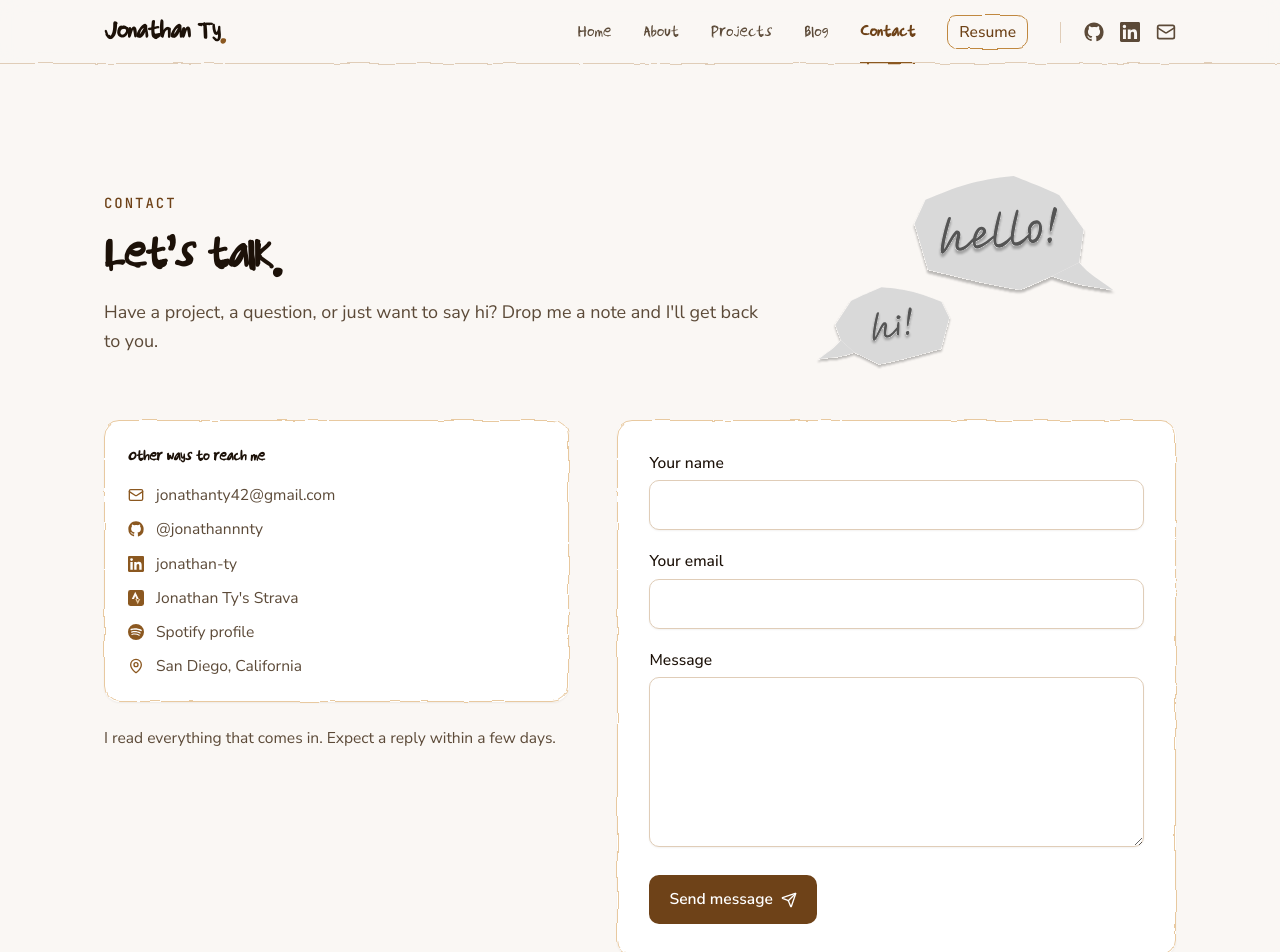
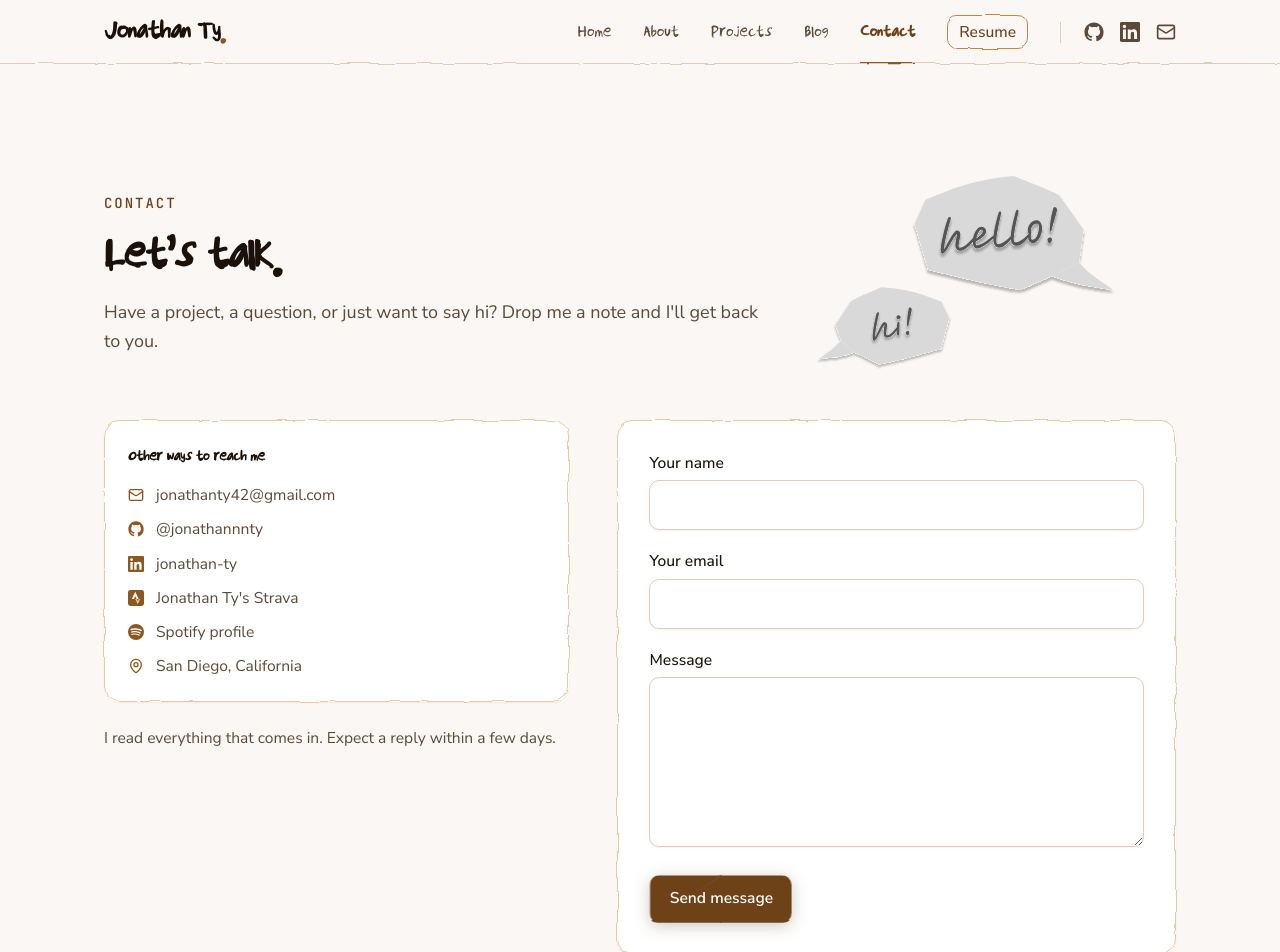
Before and after one commit to jonathannnty/portfolio, a Next.js app: page /contact in a window 1280 px wide. Shown: the top 952 px of the page. Built offline with nearby package versions, Linux system fonts and the light colour scheme.

Commit message:
feat: implement animated paper-plane submit button in contact form; enhance Spotify widget with polling for real-time updates

```diff
--- a/app/api/spotify/route.ts
+++ b/app/api/spotify/route.ts
@@ -1,6 +1,6 @@
 import { getSpotifyData } from "@/lib/activity/spotify";
 
-export const revalidate = 60;
+export const dynamic = "force-dynamic";
 
 export async function GET() {
   const data = await getSpotifyData();
--- a/app/components/contact-form.tsx
+++ b/app/components/contact-form.tsx
@@ -1,8 +1,9 @@
 "use client";
 
-import { useActionState, useEffect, useState } from "react";
+import { useActionState, useRef, useState } from "react";
 import { useFormStatus } from "react-dom";
-import { Send, CheckCircle2, AlertCircle } from "lucide-react";
+import { CheckCircle2, AlertCircle } from "lucide-react";
+import { createTimeline } from "animejs";
 import { submitContactMessage } from "@/app/contact/actions";
 import {
   initialContactState,
@@ -127,51 +128,179 @@ function Field({ label, name, type, autoComplete, error }: FieldProps) {
   );
 }
 
-const PLANE_ANIM_MS = 1100;
-
 function SubmitButton() {
   const { pending } = useFormStatus();
-  const [launching, setLaunching] = useState(false);
+  const btnRef = useRef<HTMLButtonElement>(null);
+  const animatingRef = useRef(false);
+  const [animating, setAnimating] = useState(false);
 
-  useEffect(() => {
-    if (pending) setLaunching(true);
-  }, [pending]);
-
-  useEffect(() => {
-    if (!launching) return;
-    const timer = setTimeout(() => setLaunching(false), PLANE_ANIM_MS);
-    return () => clearTimeout(timer);
-  }, [launching]);
-
-  const busy = pending || launching;
+  const handleClick = () => {
+    if (animatingRef.current || !btnRef.current) return;
+    animatingRef.current = true;
+    setAnimating(true);
+    runPlaneAnimation(btnRef.current, () => {
+      animatingRef.current = false;
+      setAnimating(false);
+    });
+  };
 
   return (
     <button
+      ref={btnRef}
       type="submit"
-      className="btn-primary plane-btn"
-      disabled={pending}
-      data-pending={busy}
+      className="paper-plane-btn"
+      disabled={pending || animating}
+      aria-label={pending ? "Sending message" : "Send message"}
+      onClick={handleClick}
     >
-      <span>{busy ? "Sending..." : "Send message"}</span>
-      <span
-        className="plane-launch relative inline-flex h-4 w-4 items-center justify-center"
+      <span className="pp-text">
+        {pending ? "Sending..." : "Send message"}
+      </span>
+      <span className="pp-success" aria-hidden>
+        <svg viewBox="0 0 16 16">
+          <polyline points="3.75 9 7 12 13 5" />
+        </svg>
+        Sent!
+      </span>
+      <svg
+        className="pp-trails-svg"
+        viewBox="0 0 33 64"
         aria-hidden
       >
-        <Send className="plane-icon relative h-4 w-4" />
-        <svg
-          className="plane-trail pointer-events-none absolute"
-          viewBox="0 0 24 24"
-          fill="none"
-          stroke="currentColor"
-          strokeWidth="2"
-          strokeLinecap="round"
-          aria-hidden
-        >
-          <path d="M22 4 Q 6 12 22 20" />
-          <path d="M20 2 Q 2 12 20 22" />
-          <path d="M18 0 Q -2 12 18 24" />
-        </svg>
-      </span>
+        <path d="M26,4 C28,13.3333333 29,22.6666667 29,32 C29,41.3333333 28,50.6666667 26,60" />
+        <path d="M6,4 C8,13.3333333 9,22.6666667 9,32 C9,41.3333333 8,50.6666667 6,60" />
+      </svg>
+      <div className="pp-plane" aria-hidden>
+        <div className="pp-left" />
+        <div className="pp-right" />
+      </div>
     </button>
   );
 }
+
+function runPlaneAnimation(btn: HTMLButtonElement, onDone: () => void) {
+  // ── Timeline 1: polygon morph + plane fly-off ──────────────────────────
+  createTimeline({ defaults: { ease: "linear" } })
+    // Step 1 — converge wings toward centre (fold initiation)
+    .add(btn, {
+      "--pp-left-wing-first-x": 50,
+      "--pp-left-wing-first-y": 100,
+      "--pp-right-wing-second-x": 50,
+      "--pp-right-wing-second-y": 100,
+      duration: 200,
+      onComplete() {
+        // Instant-reshape into 3-D paper-plane configuration
+        const s = btn.style;
+        s.setProperty("--pp-left-wing-first-y", "0");
+        s.setProperty("--pp-left-wing-second-x", "40");
+        s.setProperty("--pp-left-wing-second-y", "100");
+        s.setProperty("--pp-left-wing-third-x", "0");
+        s.setProperty("--pp-left-wing-third-y", "100");
+        s.setProperty("--pp-left-body-third-x", "40");
+        s.setProperty("--pp-right-wing-first-x", "50");
+        s.setProperty("--pp-right-wing-first-y", "0");
+        s.setProperty("--pp-right-wing-second-x", "60");
+        s.setProperty("--pp-right-wing-second-y", "100");
+        s.setProperty("--pp-right-wing-third-x", "100");
+        s.setProperty("--pp-right-wing-third-y", "100");
+        s.setProperty("--pp-right-body-third-x", "60");
+      },
+    })
+    // Step 2 — tuck wing tips upward
+    .add(btn, {
+      "--pp-left-wing-third-x": 20,
+      "--pp-left-wing-third-y": 90,
+      "--pp-left-wing-second-y": 90,
+      "--pp-left-body-third-y": 90,
+      "--pp-right-wing-third-x": 80,
+      "--pp-right-wing-third-y": 90,
+      "--pp-right-body-third-y": 90,
+      "--pp-right-wing-second-y": 90,
+      duration: 200,
+    })
+    // Step 3 — tilt for launch
+    .add(btn, {
+      "--pp-rotate": 50,
+      "--pp-left-wing-third-y": 95,
+      "--pp-left-wing-third-x": 27,
+      "--pp-right-body-third-x": 45,
+      "--pp-right-wing-second-x": 45,
+      "--pp-right-wing-third-x": 60,
+      "--pp-right-wing-third-y": 83,
+      duration: 250,
+    })
+    // Step 4 — begin liftoff
+    .add(btn, {
+      "--pp-rotate": 60,
+      "--pp-plane-x": -8,
+      "--pp-plane-y": 40,
+      duration: 200,
+    })
+    // Step 5 — fly off screen
+    .add(btn, {
+      "--pp-rotate": 40,
+      "--pp-plane-x": 45,
+      "--pp-plane-y": -300,
+      "--pp-plane-opacity": 0,
+      duration: 375,
+      onComplete() {
+        setTimeout(() => {
+          btn.removeAttribute("style");
+          btn.style.opacity = "0";
+          btn.style.transform = "translateY(-8px)";
+          createTimeline()
+            .add(btn, {
+              opacity: 1,
+              translateY: 0,
+              duration: 300,
+              ease: "outExpo",
+            })
+            .call(() => {
+              btn.removeAttribute("style");
+              onDone();
+            });
+        }, 1800);
+      },
+    });
+
+  // ── Timeline 2: text/colour/trail/success (parallel) ──────────────────
+  createTimeline({ defaults: { ease: "linear" } })
+    // Fade text, collapse border-radius, flash wings darker
+    .add(
+      btn,
+      {
+        "--pp-text-opacity": 0,
+        "--pp-border-radius": 0,
+        "--pp-left-wing-bg": "#512e10",
+        "--pp-right-wing-bg": "#512e10",
+        duration: 110,
+      },
+      0,
+    )
+    // Return wings to base colour
+    .add(btn, {
+      "--pp-left-wing-bg": "#6e4218",
+      "--pp-right-wing-bg": "#6e4218",
+      duration: 140,
+    })
+    // Add body shading (depth illusion)
+    .add(
+      btn,
+      {
+        "--pp-left-body-bg": "#512e10",
+        "--pp-right-body-bg": "#3a1e08",
+        duration: 250,
+      },
+      350,
+    )
+    // Reveal trail streaks
+    .add(btn, { "--pp-trails-stroke": 171, duration: 220 }, 820)
+    // Slide success label in
+    .add(
+      btn,
+      { "--pp-success-opacity": 1, "--pp-success-x": 0, duration: 200 },
+      1190,
+    )
+    // Draw success checkmark
+    .add(btn, { "--pp-success-stroke": 0, duration: 150 }, 1390);
+}
--- a/app/globals.css
+++ b/app/globals.css
@@ -390,101 +390,230 @@
     transform: translateY(1px);
   }
 
-  /* Send-button plane — nudges on hover, launches off-screen on submit
-     with curved trailing motion lines behind it. Mid-flight the icon
-     shifts from white to brand brown so its outline stays readable
-     against the white contact-form card. */
-  .plane-launch {
-    overflow: visible;
-  }
-  .plane-btn .plane-icon {
-    transition: transform 220ms var(--ease-out-expo);
-  }
-  .plane-btn:hover:not([data-pending="true"]) .plane-icon {
-    transform: translate(2px, -2px) rotate(-8deg);
-  }
-  .plane-btn[data-pending="true"] .plane-icon {
-    animation: planeFlyOut 1100ms var(--ease-out-expo) forwards;
+  /* Paper-plane submit button — the button face is four clip-path polygon
+     pieces that morph into a 3-D paper plane and fly off on submit.
+     Adapted from withaarzoo/Animated-Paper-Plane-Button (GSAP → anime.js). */
+  .paper-plane-btn {
+    /* Unitless coordinate vars used in calc(var * 1%) clip-path expressions */
+    --pp-border-radius: 10;
+    --pp-x: 0;
+    --pp-y: 0;
+    --pp-rotate: 0;
+    --pp-plane-x: 0;
+    --pp-plane-y: 0;
+    --pp-plane-opacity: 1;
+    --pp-text-opacity: 1;
+    --pp-trails-stroke: 57;
+
+    /* Left wing polygon vertices */
+    --pp-left-wing-first-x: 0;
+    --pp-left-wing-first-y: 0;
+    --pp-left-wing-second-x: 50;
+    --pp-left-wing-second-y: 0;
+    --pp-left-wing-third-x: 0;
+    --pp-left-wing-third-y: 100;
+    --pp-left-wing-bg: #6e4218;
+
+    /* Left body polygon vertices */
+    --pp-left-body-first-x: 51;
+    --pp-left-body-first-y: 0;
+    --pp-left-body-second-x: 51;
+    --pp-left-body-second-y: 100;
+    --pp-left-body-third-x: 0;
+    --pp-left-body-third-y: 100;
+    --pp-left-body-bg: #6e4218;
+
+    /* Right wing polygon vertices */
+    --pp-right-wing-first-x: 49;
+    --pp-right-wing-first-y: 0;
+    --pp-right-wing-second-x: 100;
+    --pp-right-wing-second-y: 0;
+    --pp-right-wing-third-x: 100;
+    --pp-right-wing-third-y: 100;
+    --pp-right-wing-bg: #6e4218;
+
+    /* Right body polygon vertices */
+    --pp-right-body-first-x: 49;
+    --pp-right-body-first-y: 0;
+    --pp-right-body-second-x: 49;
+    --pp-right-body-second-y: 100;
+    --pp-right-body-third-x: 100;
+    --pp-right-body-third-y: 100;
+    --pp-right-body-bg: #6e4218;
+
+    /* Success label */
+    --pp-success-x: -16;
+    --pp-success-stroke: 14;
+    --pp-success-opacity: 0;
+
+    /* Layout — mirrors .btn-primary but background: none (polygons provide it) */
+    display: inline-flex;
+    align-items: center;
+    justify-content: center;
+    cursor: pointer;
+    position: relative;
+    border: 0;
+    padding: 0.75rem 1.25rem;
+    min-width: 9rem;
+    background: none;
+    outline: none;
+    color: #ffffff;
+    font-family: var(--font-sans);
+    font-weight: 600;
+    font-size: var(--text-sm);
+    line-height: 1.5;
+    -webkit-tap-highlight-color: transparent;
   }
 
-  @keyframes planeFlyOut {
-    0% {
-      transform: translate(0, 0) rotate(0deg) scale(1);
-      opacity: 1;
-      color: #ffffff;
-    }
-    14% {
-      transform: translate(-7px, 5px) rotate(-12deg) scale(1);
-      opacity: 1;
-      color: #ffffff;
-    }
-    26% {
-      /* plane clears the brown button — swap to brown so it's visible */
-      color: var(--color-primary-700);
-    }
-    40% {
-      transform: translate(18px, -14px) rotate(-22deg) scale(1.05);
-    }
-    100% {
-      transform: translate(100vw, -60vh) rotate(-32deg) scale(1.2);
-      opacity: 0;
-      color: var(--color-primary-700);
-    }
+  .paper-plane-btn:disabled {
+    cursor: not-allowed;
   }
 
-  /* Curved wavy trails that flutter out behind the plane as it launches,
-     mimicking the paper-airplane motion lines in the reference gif. */
-  .plane-trail {
-    position: absolute;
-    top: 50%;
-    right: 55%;
-    width: 0.9rem;
-    height: 1.1rem;
-    color: #ffffff;
-    opacity: 0;
-    transform: translateY(-30%);
-  }
-  .plane-btn[data-pending="true"] .plane-trail {
-    animation: planeTrailFade 1100ms var(--ease-out-expo) forwards;
-  }
-  .plane-btn[data-pending="true"] .plane-trail path {
-    animation: planeTrailRipple 520ms ease-in-out infinite;
-    transform-origin: 50% 50%;
-  }
-  .plane-btn[data-pending="true"] .plane-trail path:nth-child(2) {
-    animation-delay: 90ms;
-  }
-  .plane-btn[data-pending="true"] .plane-trail path:nth-child(3) {
-    animation-delay: 180ms;
+  .paper-plane-btn:focus-visible {
+    outline: 2px solid var(--color-primary-500);
+    outline-offset: 3px;
+    border-radius: var(--radius-md);
   }
 
-  @keyframes planeTrailFade {
-    0% {
-      opacity: 0;
-      transform: translate(4px, -30%);
-    }
-    22% {
-      opacity: 1;
-      transform: translate(0, -30%);
-    }
-    65% {
-      opacity: 0.85;
-      transform: translate(-2px, -28%);
-    }
-    100% {
-      opacity: 0;
-      transform: translate(-6px, -25%);
-    }
+  /* Polygon plane + trails are absolutely positioned inside the button */
+  .paper-plane-btn .pp-plane,
+  .paper-plane-btn .pp-trails-svg {
+    pointer-events: none;
+    position: absolute;
   }
 
-  @keyframes planeTrailRipple {
-    0%,
-    100% {
-      stroke-opacity: 0.35;
-    }
-    50% {
-      stroke-opacity: 1;
-    }
+  /* The plane container moves as a whole during the fly-off */
+  .paper-plane-btn .pp-plane {
+    inset: 0;
+    filter: drop-shadow(0 3px 8px rgba(58, 30, 8, 0.25));
+    transform: translate(calc(var(--pp-x) * 1px), calc(var(--pp-y) * 1px))
+      rotate(calc(var(--pp-rotate) * 1deg)) translateZ(0);
+  }
+
+  .paper-plane-btn .pp-plane .pp-left,
+  .paper-plane-btn .pp-plane .pp-right {
+    position: absolute;
+    inset: 0;
+    opacity: var(--pp-plane-opacity);
+    transform: translate(
+        calc(var(--pp-plane-x) * 1px),
+        calc(var(--pp-plane-y) * 1px)
+      )
+      translateZ(0);
+  }
+
+  /* Four polygon pieces via ::before/::after on .pp-left and .pp-right.
+     Initially they tile to a solid rectangle; JS morphs them into a plane. */
+  .paper-plane-btn .pp-plane .pp-left::before,
+  .paper-plane-btn .pp-plane .pp-left::after,
+  .paper-plane-btn .pp-plane .pp-right::before,
+  .paper-plane-btn .pp-plane .pp-right::after {
+    content: "";
+    position: absolute;
+    inset: 0;
+    border-radius: calc(var(--pp-border-radius) * 1px);
+    transform: translate(var(--part-x, 0.4%), var(--part-y, 0)) translateZ(0);
+    z-index: var(--z-index, 2);
+    background: var(--bg, var(--pp-left-wing-bg));
+    clip-path: polygon(
+      calc(var(--first-x, var(--pp-left-wing-first-x)) * 1%)
+        calc(var(--first-y, var(--pp-left-wing-first-y)) * 1%),
+      calc(var(--second-x, var(--pp-left-wing-second-x)) * 1%)
+        calc(var(--second-y, var(--pp-left-wing-second-y)) * 1%),
+      calc(var(--third-x, var(--pp-left-wing-third-x)) * 1%)
+        calc(var(--third-y, var(--pp-left-wing-third-y)) * 1%)
+    );
+  }
+
+  .paper-plane-btn .pp-plane .pp-left::after {
+    --part-x: -1%;
+    --z-index: 1;
+    --bg: var(--pp-left-body-bg);
+    --first-x: var(--pp-left-body-first-x);
+    --first-y: var(--pp-left-body-first-y);
+    --second-x: var(--pp-left-body-second-x);
+    --second-y: var(--pp-left-body-second-y);
+    --third-x: var(--pp-left-body-third-x);
+    --third-y: var(--pp-left-body-third-y);
+  }
+
+  .paper-plane-btn .pp-plane .pp-right::before {
+    --part-x: -1%;
+    --z-index: 2;
+    --bg: var(--pp-right-wing-bg);
+    --first-x: var(--pp-right-wing-first-x);
+    --first-y: var(--pp-right-wing-first-y);
+    --second-x: var(--pp-right-wing-second-x);
+    --second-y: var(--pp-right-wing-second-y);
+    --third-x: var(--pp-right-wing-third-x);
+    --third-y: var(--pp-right-wing-third-y);
+  }
+
+  .paper-plane-btn .pp-plane .pp-right::after {
+    --part-x: 0;
+    --z-index: 1;
+    --bg: var(--pp-right-body-bg);
+    --first-x: var(--pp-right-body-first-x);
+    --first-y: var(--pp-right-body-first-y);
+    --second-x: var(--pp-right-body-second-x);
+    --second-y: var(--pp-right-body-second-y);
+    --third-x: var(--pp-right-body-third-x);
+    --third-y: var(--pp-right-body-third-y);
+  }
+
+  /* Trail streaks (two S-curves that flash visible as the plane launches) */
+  .paper-plane-btn .pp-trails-svg {
+    display: block;
+    width: 33px;
+    height: 64px;
+    top: -4px;
+    left: 16px;
+    fill: none;
+    stroke: rgba(110, 66, 24, 0.35);
+    stroke-linecap: round;
+    stroke-width: 2;
+    stroke-dasharray: 57px;
+    stroke-dashoffset: calc(var(--pp-trails-stroke) * 1px);
+    transform: rotate(68deg) translateZ(0);
+  }
+
+  /* Button label */
+  .paper-plane-btn .pp-text {
+    display: block;
+    position: relative;
+    z-index: 4;
+    opacity: var(--pp-text-opacity);
+    white-space: nowrap;
+  }
+
+  /* In-button success badge (shown during/after the fly-off) */
+  .paper-plane-btn .pp-success {
+    position: absolute;
+    inset: 0;
+    z-index: 5;
+    display: flex;
+    align-items: center;
+    justify-content: center;
+    gap: 0.375rem;
+    transform: translateX(calc(var(--pp-success-x) * 1px));
+    opacity: var(--pp-success-opacity);
+    pointer-events: none;
+    font-size: var(--text-sm);
+    font-weight: 600;
+    color: #ffffff;
+  }
+
+  .paper-plane-btn .pp-success svg {
+    width: 16px;
+    height: 16px;
+    fill: none;
+    stroke: currentColor;
+    stroke-width: 2;
+    stroke-linecap: round;
+    stroke-linejoin: round;
+    stroke-dasharray: 14px;
+    stroke-dashoffset: calc(var(--pp-success-stroke) * 1px);
+    flex-shrink: 0;
   }
 
   .btn-ghost {
```
Also changed, not shown: app/components/activity/spotify-widget.tsx (+28 -7 lines), .claude/settings.local.json.
